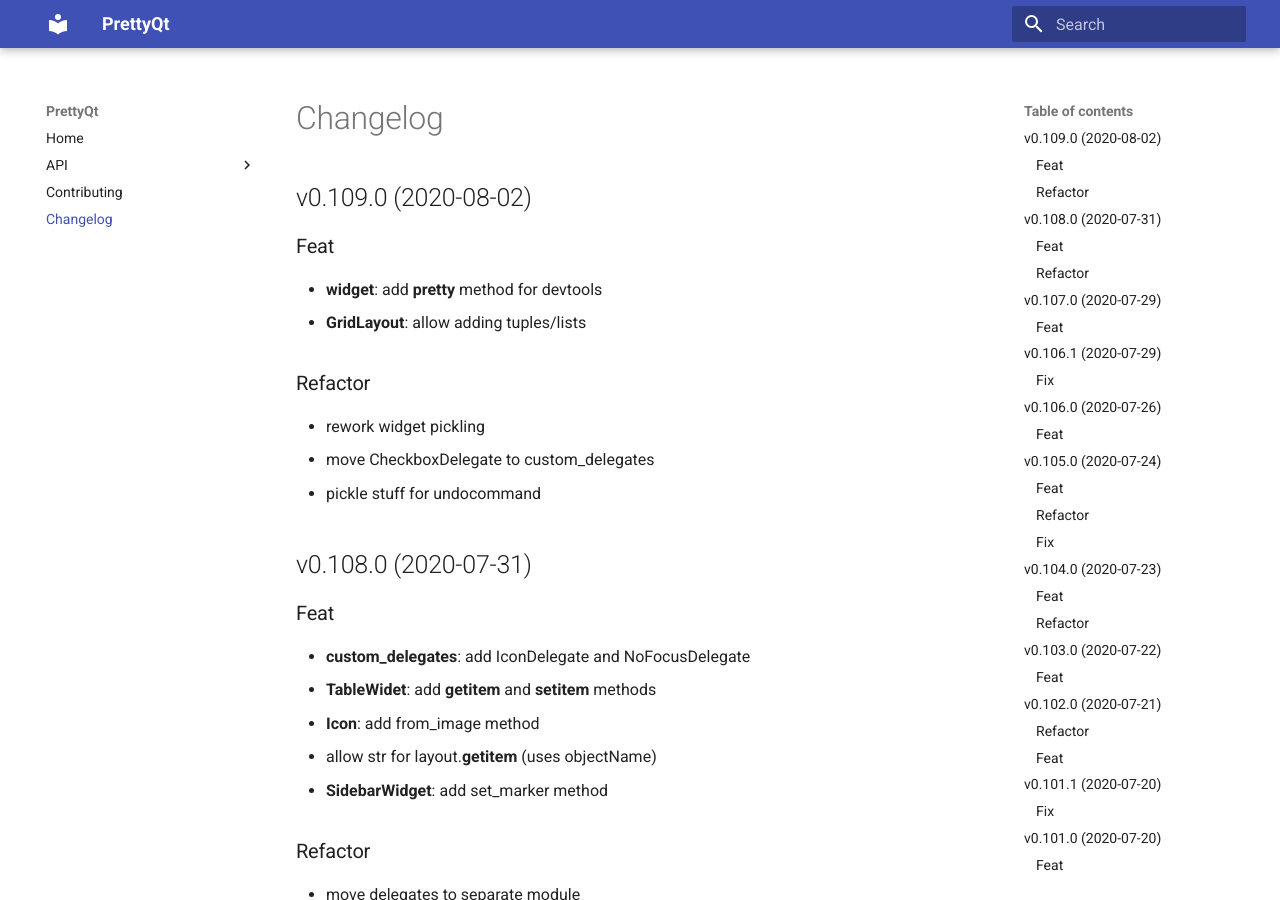
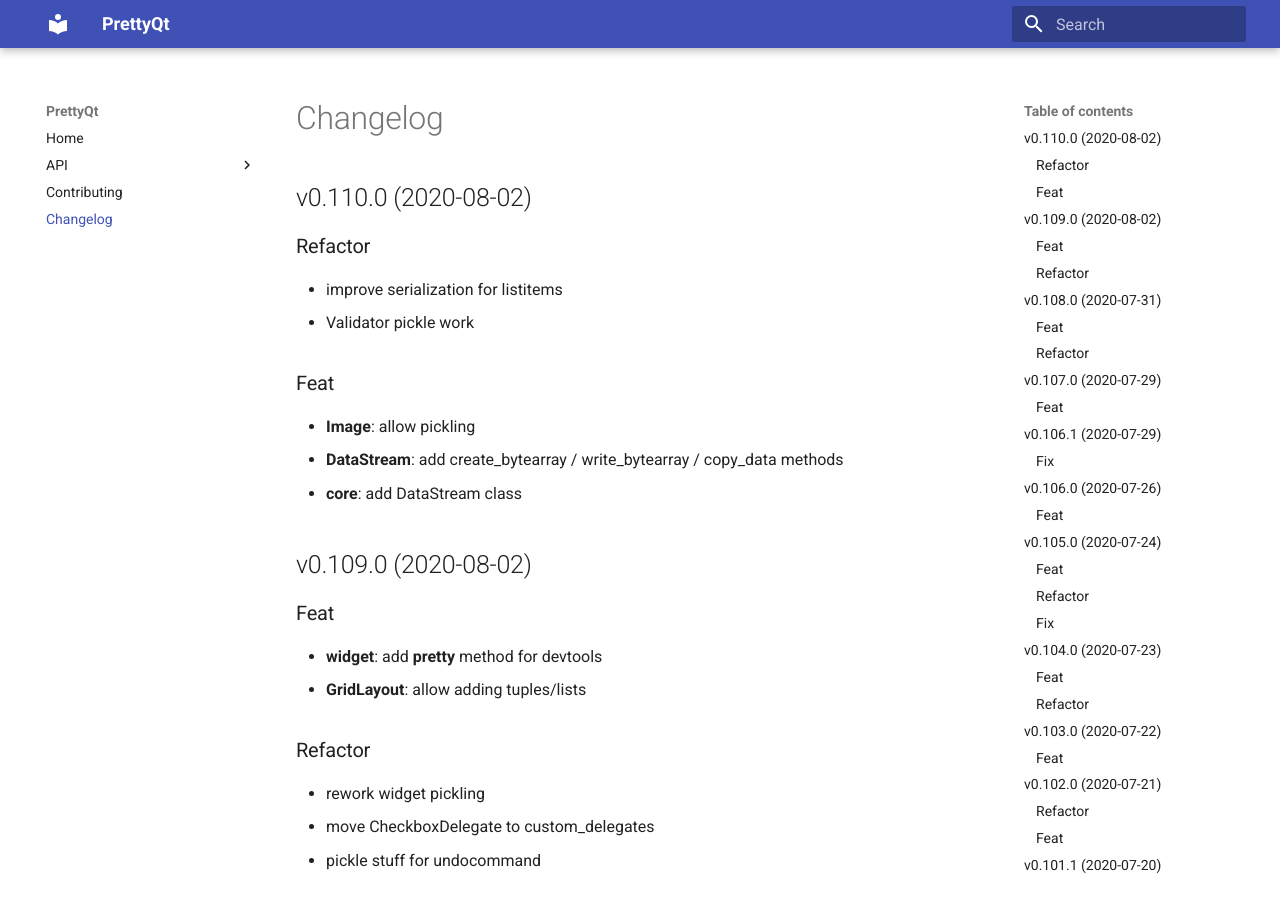
Before and after one commit to phil65/PrettyQt, an MkDocs documentation site: the page built from docs/changelog.md, in a window 1280 px wide and 900 px high. Built offline with MkDocs 1.6.1 and Material for MkDocs 9.7.7, drawn with Linux system fonts in a browser that asks for light colours.

Commit message:
bump: version 0.109.0 → 0.110.0

```diff
--- a/docs/changelog.md
+++ b/docs/changelog.md
@@ -1,3 +1,16 @@
+## v0.110.0 (2020-08-02)
+
+### Refactor
+
+- improve serialization for listitems
+- Validator pickle work
+
+### Feat
+
+- **Image**: allow pickling
+- **DataStream**: add create_bytearray / write_bytearray / copy_data methods
+- **core**: add DataStream class
+
 ## v0.109.0 (2020-08-02)
 
 ### Feat
--- a/prettyqt/__init__.py
+++ b/prettyqt/__init__.py
@@ -4,7 +4,7 @@
 
 __author__ = """Philipp Temminghoff"""
 __email__ = "phil65@kodi.tv"
-__version__ = "0.109.0"
+__version__ = "0.110.0"
 
 
 __all__ = [
--- a/pyproject.toml
+++ b/pyproject.toml
@@ -1,6 +1,6 @@
 [tool.poetry]
 name = "PrettyQt"
-version = "0.109.0"
+version = "0.110.0"
 description = "A pythonic layer on top of qtpy"
 readme = 'docs/index.md'
 repository = "https://github.com/phil65/prettyqt"
@@ -124,7 +124,7 @@ exclude = '''
 '''
 [tool.commitizen]
 name = "cz_conventional_commits"
-version = "0.109.0"
+version = "0.110.0"
 tag_format = "v$version"
 version_files = [
     "prettyqt/__init__.py:__version__",
--- a/setup.py
+++ b/setup.py
@@ -40,6 +40,6 @@ setup(
     packages=find_packages(),
     test_suite="tests",
     url="https://github.com/phil65/prettyqt",
-    version="0.109.0",
+    version="0.110.0",
     zip_safe=False,
 )
```
Also changed, not shown: CHANGELOG.md (+13 -0 lines).
